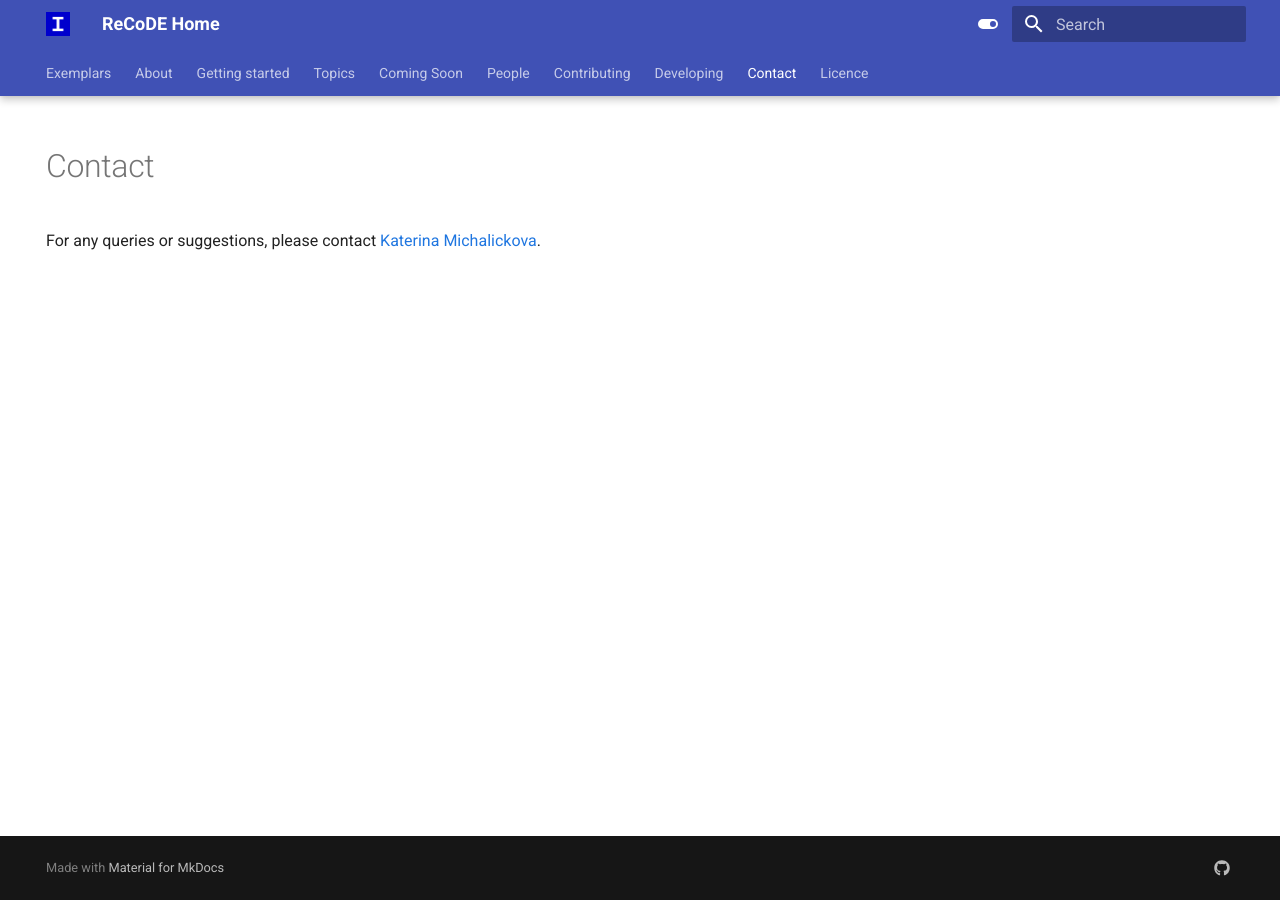
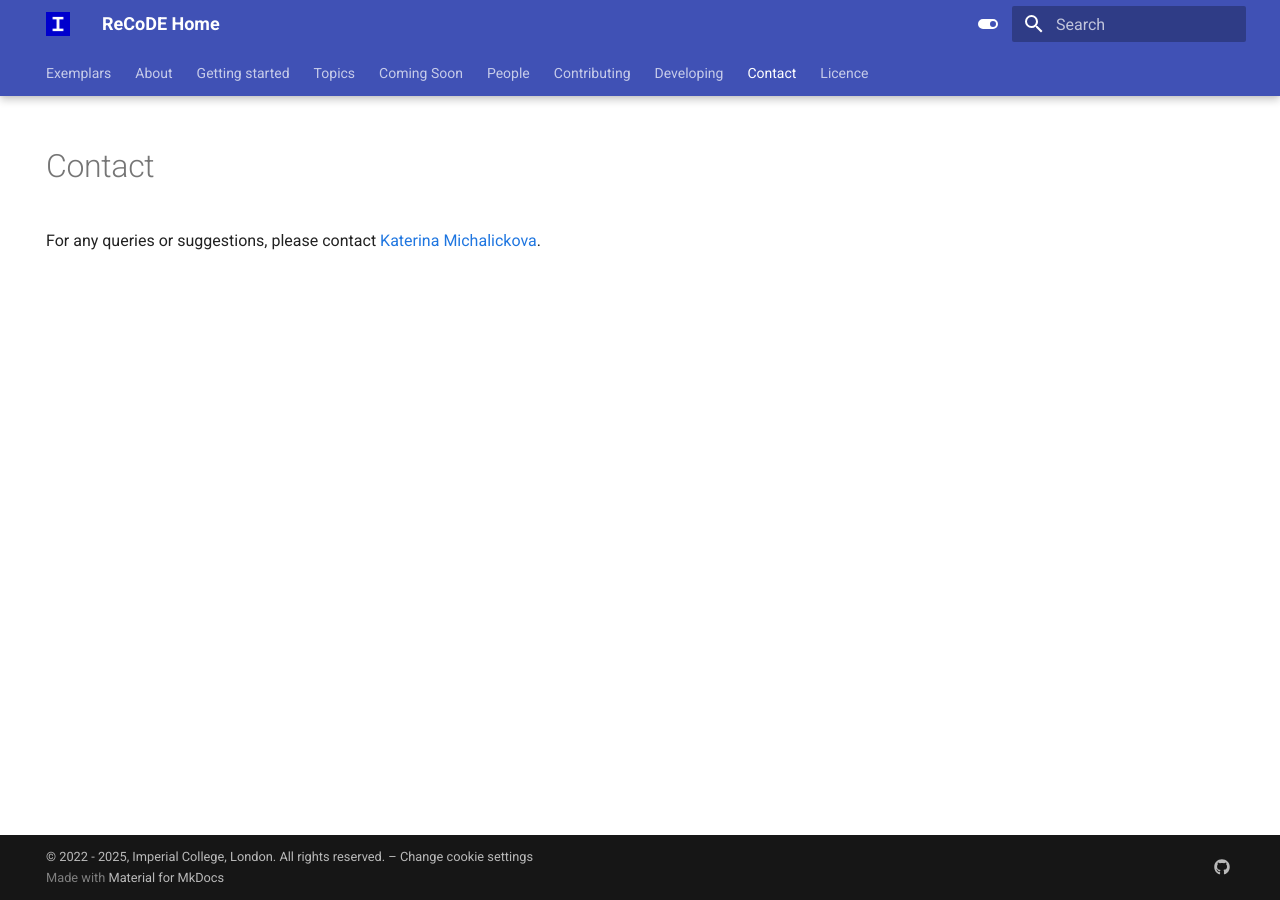
Before and after one commit to ImperialCollegeLondon/ReCoDE-home, an MkDocs documentation site: the page built from docs/contact.md, in a window 1280 px wide. Built offline with MkDocs 1.6.1 and Material for MkDocs 9.7.7, drawn with Linux system fonts in a browser that asks for light colours; some of the changed lines change nothing that is shown.

Commit message:
feat: add cookies

```diff
--- a/mkdocs.yml
+++ b/mkdocs.yml
@@ -1,4 +1,8 @@
 site_name: ReCoDE Home
+
+copyright: >
+  &copy; 2022 - 2025, Imperial College, London. All rights reserved. –
+  <a href="#__consent">Change cookie settings</a>
 
 theme:
   name: material
@@ -37,6 +41,13 @@
 
 # Customization
 extra:
+  consent:
+    title: Cookie consent
+    description: >-
+      We use cookies to recognize your repeated visits and preferences, as well
+      as to measure the effectiveness of our documentation and whether users
+      find what they're searching for. With your consent, you're helping us to
+      make our documentation better.
   analytics:
     provider: google
     property: !ENV GOOGLE_ANALYTICS_KEY
```
